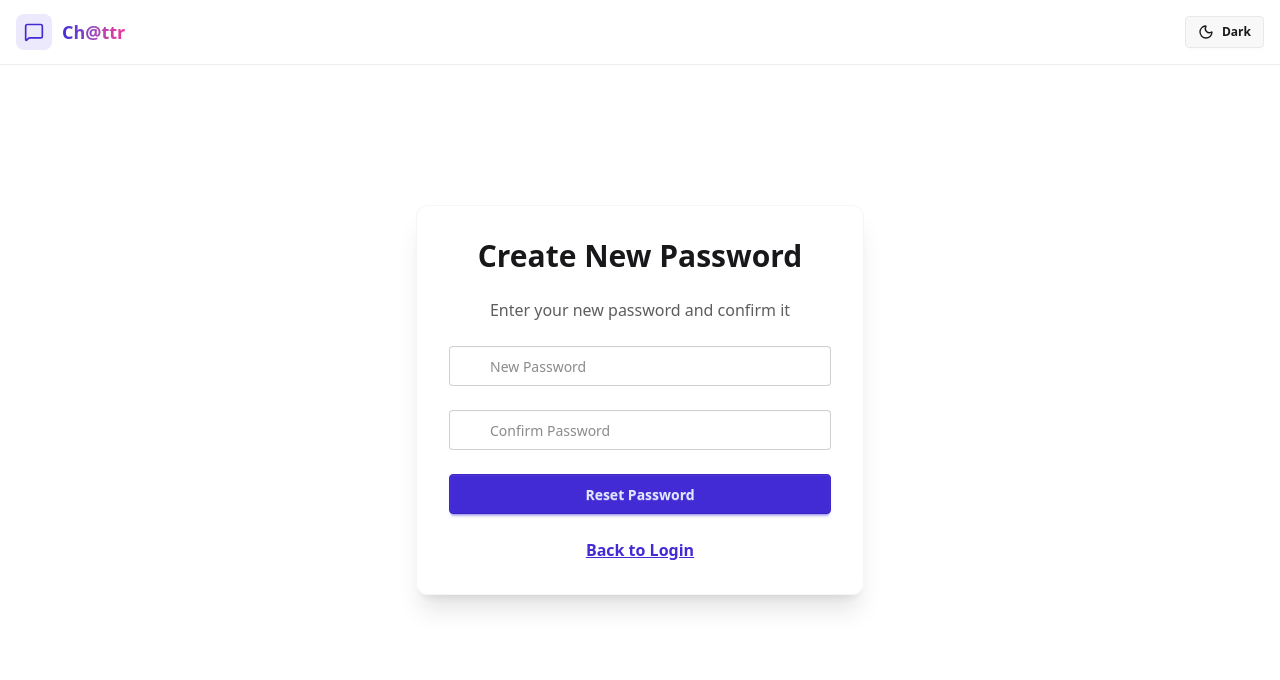
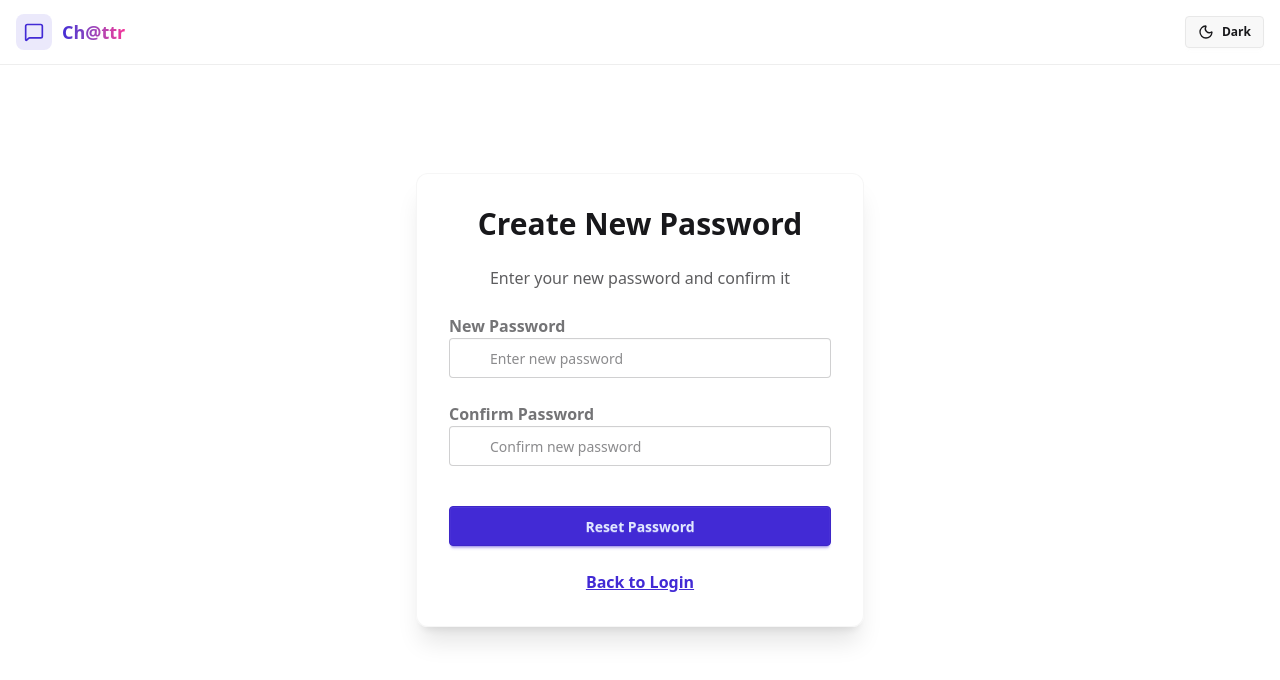
Before and after one commit to Deepender0418/Chattr, a React (Vite) app in the folder Web/: page /reset-password/1 in a window 1280 px wide. Shown: the top 680 px of the page. Built offline with nearby package versions, Linux system fonts and the light colour scheme; no server answers.

Commit message:
Enhance password reset functionality and validation
Added error handling for password validation and updated form structure.

```diff
--- a/Web/src/pages/ResetPasswordPage.jsx
+++ b/Web/src/pages/ResetPasswordPage.jsx
@@ -1,8 +1,8 @@
-
 import { useParams, useNavigate } from "react-router-dom";
 import { useState } from "react";
 import { useAuthStore } from "../store/useAuthStore";
 import { Lock, Loader2 } from "lucide-react";
+import toast from "react-hot-toast";
 
 const ResetPasswordPage = () => {
     const { token } = useParams();
@@ -10,19 +10,34 @@ const ResetPasswordPage = () => {
 
     const [password, setPassword] = useState("");
     const [confirmPassword, setConfirmPassword] = useState("");
+    const [error, setError] = useState("");
 
     const { resetPassword, isResettingPassword } = useAuthStore();
 
     const handleSubmit = async (e) => {
         e.preventDefault();
+        setError("");
+
+        if (!password || !confirmPassword) {
+            setError("Both password fields are required");
+            return;
+        }
 
         if (password !== confirmPassword) {
-            return alert("Passwords do not match");
+            setError("Passwords do not match");
+            return;
         }
 
-        const result = await resetPassword(token, password);
+        if (password.length < 6) {
+            setError("Password must be at least 6 characters");
+            return;
+        }
+
+        // Pass both password and confirmPassword to the store function
+        const result = await resetPassword(token, password, confirmPassword);
 
         if (result.success) {
+            toast.success(result.message || "Password reset successfully!");
             navigate("/login");
         }
     };
@@ -35,35 +50,58 @@ const ResetPasswordPage = () => {
                     Enter your new password and confirm it
                 </p>
 
+                {/* Error message */}
+                {error && (
+                    <div className="alert alert-error mb-4">
+                        <span>{error}</span>
+                    </div>
+                )}
+
                 <form onSubmit={handleSubmit} className="space-y-6">
                     {/* Password */}
+                    <div className="form-control">
+                        <label className="label">
+                            <span className="label-text font-semibold">New Password</span>
+                        </label>
                         <div className="relative">
                             <Lock className="absolute left-3 top-1/2 -translate-y-1/2 size-5 text-base-content/50" />
                             <input
                                 type="password"
-                placeholder="New Password"
+                                placeholder="Enter new password"
                                 className="input input-bordered w-full pl-10"
                                 value={password}
                                 onChange={(e) => setPassword(e.target.value)}
+                                disabled={isResettingPassword}
+                                required
+                                minLength={6}
                             />
+                        </div>
                     </div>
 
                     {/* Confirm Password */}
+                    <div className="form-control">
+                        <label className="label">
+                            <span className="label-text font-semibold">Confirm Password</span>
+                        </label>
                         <div className="relative">
                             <Lock className="absolute left-3 top-1/2 -translate-y-1/2 size-5 text-base-content/50" />
                             <input
                                 type="password"
-                placeholder="Confirm Password"
+                                placeholder="Confirm new password"
                                 className="input input-bordered w-full pl-10"
                                 value={confirmPassword}
                                 onChange={(e) => setConfirmPassword(e.target.value)}
+                                disabled={isResettingPassword}
+                                required
+                                minLength={6}
                             />
+                        </div>
                     </div>
 
                     {/* Submit Button */}
                     <button
                         type="submit"
-                className="btn btn-primary w-full"
+                        className="btn btn-primary w-full mt-4"
                         disabled={isResettingPassword}
                     >
                         {isResettingPassword ? (
@@ -81,6 +119,7 @@ const ResetPasswordPage = () => {
                     <button
                         onClick={() => navigate("/login")}
                         className="link link-primary font-semibold hover:text-secondary"
+                        disabled={isResettingPassword}
                     >
                         Back to Login
                     </button>
@@ -88,6 +127,6 @@ const ResetPasswordPage = () => {
             </div>
         </div>
     );
-}
+};
 
 export default ResetPasswordPage;
```
Lines whose indentation alone changed are shown as unchanged.
